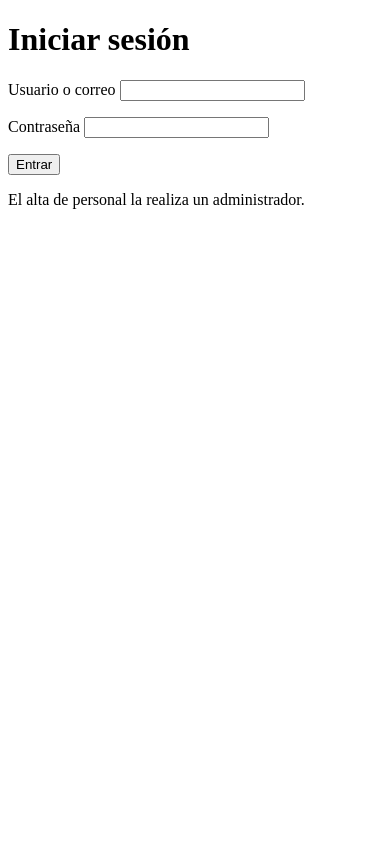
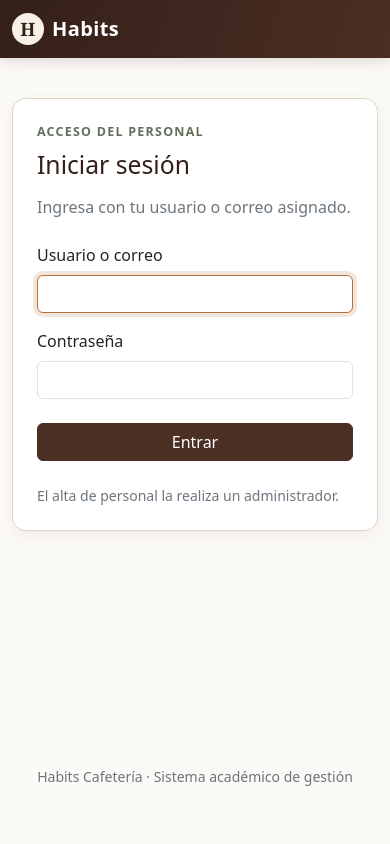
Before and after one commit to A625A/Habits, a Flask app: page /auth/login in a window 390 px wide. Run offline with Flask 3, Linux system fonts and the light colour scheme; some libraries are stand-ins or nearby versions.

Commit message:
Agrega la plantilla compartida y la navegación principal

```diff
--- /dev/null
+++ b/app/static/css/styles.css
@@ -0,0 +1,253 @@
+:root {
+  --habits-coffee: #4b2e24;
+  --habits-coffee-dark: #342019;
+  --habits-caramel: #b56f3b;
+  --habits-cream: #f7f1e8;
+  --habits-sage: #62705b;
+  --habits-ink: #292522;
+  --habits-border: #ded4c8;
+}
+
+body {
+  min-height: 100vh;
+  color: var(--habits-ink);
+  background: #fcfaf7;
+}
+
+.skip-link {
+  position: fixed;
+  top: -4rem;
+  left: 1rem;
+  z-index: 1100;
+  padding: .65rem 1rem;
+  color: #fff;
+  background: var(--habits-coffee-dark);
+  border-radius: .4rem;
+}
+
+.skip-link:focus {
+  top: 1rem;
+}
+
+.habits-navbar {
+  background: linear-gradient(110deg, var(--habits-coffee-dark), var(--habits-coffee));
+  box-shadow: 0 2px 14px rgb(52 32 25 / 18%);
+}
+
+.navbar-brand {
+  font-weight: 700;
+  letter-spacing: .02em;
+}
+
+.brand-mark {
+  display: inline-grid;
+  width: 2rem;
+  height: 2rem;
+  place-items: center;
+  color: var(--habits-coffee-dark);
+  background: var(--habits-cream);
+  border-radius: 50%;
+  font-family: Georgia, serif;
+  font-size: 1.15rem;
+}
+
+.account-link {
+  color: rgb(255 255 255 / 86%);
+  text-decoration: none;
+}
+
+.account-link:hover,
+.account-link:focus,
+.account-link.active {
+  color: #fff;
+}
+
+.role-label {
+  margin-left: .35rem;
+  padding: .2rem .5rem;
+  color: var(--habits-coffee-dark);
+  background: var(--habits-cream);
+  border-radius: 999px;
+  font-size: .72rem;
+  font-weight: 700;
+  text-transform: capitalize;
+}
+
+.page-shell {
+  min-height: calc(100vh - 10rem);
+  padding-top: 2.5rem;
+  padding-bottom: 2.5rem;
+}
+
+.hero-panel {
+  padding: clamp(1.5rem, 4vw, 3rem);
+  overflow: hidden;
+  background:
+    radial-gradient(circle at 90% 15%, rgb(181 111 59 / 18%), transparent 32%),
+    var(--habits-cream);
+  border: 1px solid var(--habits-border);
+  border-radius: 1rem;
+}
+
+.hero-panel h1,
+.auth-card h1 {
+  color: var(--habits-coffee-dark);
+}
+
+.eyebrow {
+  color: var(--habits-sage);
+  font-size: .78rem;
+  font-weight: 700;
+  letter-spacing: .1em;
+  text-transform: uppercase;
+}
+
+.section-heading {
+  display: flex;
+  align-items: end;
+  justify-content: space-between;
+  gap: 1rem;
+  margin-bottom: 1.25rem;
+}
+
+.module-card,
+.auth-card,
+.report-card {
+  border-color: var(--habits-border);
+  border-radius: .85rem;
+  box-shadow: 0 .3rem 1rem rgb(75 46 36 / 7%);
+}
+
+.module-card {
+  transition: transform .15s ease, box-shadow .15s ease;
+}
+
+.module-card:hover {
+  transform: translateY(-2px);
+  box-shadow: 0 .6rem 1.4rem rgb(75 46 36 / 11%);
+}
+
+.featured-card {
+  border-top: .3rem solid var(--habits-caramel);
+}
+
+.status-pill {
+  display: inline-block;
+  padding: .28rem .6rem;
+  border-radius: 999px;
+  font-size: .72rem;
+  font-weight: 700;
+  letter-spacing: .02em;
+}
+
+.status-ready {
+  color: #33512e;
+  background: #e8f1e4;
+}
+
+.status-pending {
+  color: #72501f;
+  background: #f8ebce;
+}
+
+.pending-module {
+  padding: 1.25rem;
+  background: #fff;
+  border: 1px dashed #cbbbaa;
+  border-radius: .75rem;
+}
+
+.auth-wrap {
+  max-width: 38rem;
+  margin-inline: auto;
+}
+
+.auth-card .card-body {
+  padding: clamp(1.5rem, 4vw, 2.5rem);
+}
+
+.form-control:focus,
+.form-select:focus {
+  border-color: var(--habits-caramel);
+  box-shadow: 0 0 0 .25rem rgb(181 111 59 / 18%);
+}
+
+.btn-primary {
+  --bs-btn-bg: var(--habits-coffee);
+  --bs-btn-border-color: var(--habits-coffee);
+  --bs-btn-hover-bg: var(--habits-coffee-dark);
+  --bs-btn-hover-border-color: var(--habits-coffee-dark);
+  --bs-btn-active-bg: var(--habits-coffee-dark);
+  --bs-btn-active-border-color: var(--habits-coffee-dark);
+}
+
+.btn-outline-primary {
+  --bs-btn-color: var(--habits-coffee);
+  --bs-btn-border-color: var(--habits-coffee);
+  --bs-btn-hover-bg: var(--habits-coffee);
+  --bs-btn-hover-border-color: var(--habits-coffee);
+  --bs-btn-active-bg: var(--habits-coffee-dark);
+  --bs-btn-active-border-color: var(--habits-coffee-dark);
+}
+
+.table-responsive {
+  border: 1px solid var(--habits-border);
+  border-radius: .65rem;
+}
+
+.table {
+  margin-bottom: 0;
+}
+
+.table thead th {
+  color: #fff;
+  background: var(--habits-coffee);
+  border-color: #654337;
+  white-space: nowrap;
+}
+
+.table tfoot th,
+.table tfoot td {
+  background: var(--habits-cream);
+  border-top: 2px solid var(--habits-border);
+}
+
+.empty-state {
+  padding: 2rem;
+  text-align: center;
+  background: #fff;
+  border: 1px dashed #cbbbaa;
+  border-radius: .65rem;
+}
+
+.report-index {
+  display: flex;
+  flex-wrap: wrap;
+  gap: .55rem .9rem;
+  padding: 1rem 1.15rem;
+  background: var(--habits-cream);
+  border: 1px solid var(--habits-border);
+  border-radius: .65rem;
+}
+
+.report-index a {
+  color: var(--habits-coffee);
+  font-weight: 600;
+}
+
+.report-card {
+  scroll-margin-top: 1.5rem;
+}
+
+@media (max-width: 991.98px) {
+  .account-link {
+    display: inline-block;
+    padding: .5rem 0;
+  }
+}
+
+@media (prefers-reduced-motion: reduce) {
+  .module-card {
+    transition: none;
+  }
+}
--- a/app/templates/auth/login.html
+++ b/app/templates/auth/login.html
@@ -1,33 +1,26 @@
-<!doctype html>
-<html lang="es">
-<head>
-  <meta charset="utf-8">
-  <meta name="viewport" content="width=device-width, initial-scale=1">
-  <title>Iniciar sesión · Habits</title>
-</head>
-<body>
-  <main>
-    <h1>Iniciar sesión</h1>
-    {% if error %}
-      <p role="alert">{{ error }}</p>
-    {% endif %}
-    <form method="post">
-      <input type="hidden" name="csrf_token" value="{{ csrf_token }}">
-      <p>
-        <label>
-          Usuario o correo
-          <input type="text" name="email" autocomplete="username" maxlength="254" required>
-        </label>
-      </p>
-      <p>
-        <label>
-          Contraseña
-          <input type="password" name="password" autocomplete="current-password" maxlength="128" required>
-        </label>
-      </p>
-      <button type="submit">Entrar</button>
-    </form>
-    <p>El alta de personal la realiza un administrador.</p>
-  </main>
-</body>
-</html>
+{% extends "base.html" %}
+{% block title %}Iniciar sesión · Habits{% endblock %}
+{% block content %}
+  <div class="auth-wrap">
+    <div class="card auth-card">
+      <div class="card-body">
+        <p class="eyebrow mb-2">Acceso del personal</p>
+        <h1 class="h2 mb-3">Iniciar sesión</h1>
+        <p class="text-secondary mb-4">Ingresa con tu usuario o correo asignado.</p>
+        <form method="post">
+          <input type="hidden" name="csrf_token" value="{{ csrf_token }}">
+          <div class="mb-3">
+            <label class="form-label" for="email">Usuario o correo</label>
+            <input class="form-control" id="email" type="text" name="email" autocomplete="username" maxlength="254" required autofocus>
+          </div>
+          <div class="mb-4">
+            <label class="form-label" for="password">Contraseña</label>
+            <input class="form-control" id="password" type="password" name="password" autocomplete="current-password" maxlength="128" required>
+          </div>
+          <button class="btn btn-primary w-100" type="submit">Entrar</button>
+        </form>
+        <p class="small text-secondary mt-4 mb-0">El alta de personal la realiza un administrador.</p>
+      </div>
+    </div>
+  </div>
+{% endblock %}
--- /dev/null
+++ b/app/templates/base.html
@@ -0,0 +1,64 @@
+<!doctype html>
+<html lang="es">
+<head>
+  <meta charset="utf-8">
+  <meta name="viewport" content="width=device-width, initial-scale=1">
+  <meta name="color-scheme" content="light">
+  <title>{% block title %}Habits{% endblock %}</title>
+  <link rel="preconnect" href="https://cdn.jsdelivr.net">
+  <link href="https://cdn.jsdelivr.net/npm/bootstrap@5.3.3/dist/css/bootstrap.min.css" rel="stylesheet">
+  <link href="{{ url_for('static', filename='css/styles.css') }}" rel="stylesheet">
+  {% block head %}{% endblock %}
+</head>
+<body>
+  <a class="skip-link" href="#contenido">Saltar al contenido</a>
+  <header>
+    <nav class="navbar navbar-expand-lg navbar-dark habits-navbar" aria-label="Navegación principal">
+      <div class="container">
+        <a class="navbar-brand d-flex align-items-center gap-2" href="{{ url_for('inicio.index') if g.get('user') else url_for('auth.login') }}">
+          <span class="brand-mark" aria-hidden="true">H</span>
+          <span>Habits</span>
+        </a>
+        {% if g.get('user') %}
+          <button class="navbar-toggler" type="button" data-bs-toggle="collapse" data-bs-target="#navHabits" aria-controls="navHabits" aria-expanded="false" aria-label="Mostrar navegación">
+            <span class="navbar-toggler-icon"></span>
+          </button>
+          <div class="collapse navbar-collapse" id="navHabits">
+            <ul class="navbar-nav me-auto mb-2 mb-lg-0">
+              <li class="nav-item"><a class="nav-link{% if request.endpoint == 'inicio.index' %} active{% endif %}" href="{{ url_for('inicio.index') }}">Inicio</a></li>
+              {% if g.user.rol in ['administrador', 'gerente'] %}
+                <li class="nav-item"><a class="nav-link{% if request.blueprint == 'reportes' %} active{% endif %}" href="{{ url_for('reportes.index') }}">Reportes</a></li>
+              {% endif %}
+              {% if g.user.rol == 'administrador' %}
+                <li class="nav-item"><a class="nav-link{% if request.endpoint == 'auth.register' %} active{% endif %}" href="{{ url_for('auth.register') }}">Personal</a></li>
+              {% endif %}
+            </ul>
+            <a class="nav-link account-link{% if request.endpoint == 'auth.account' %} active{% endif %}" href="{{ url_for('auth.account') }}">
+              {{ g.user.nombre }} <span class="role-label">{{ g.user.rol }}</span>
+            </a>
+          </div>
+        {% endif %}
+      </div>
+    </nav>
+  </header>
+
+  <main id="contenido" class="container page-shell" tabindex="-1">
+    {% for message in get_flashed_messages() %}
+      <div class="alert alert-success alert-dismissible fade show" role="status">
+        {{ message }}
+        <button type="button" class="btn-close" data-bs-dismiss="alert" aria-label="Cerrar"></button>
+      </div>
+    {% endfor %}
+    {% if error %}
+      <div class="alert alert-danger" role="alert">{{ error }}</div>
+    {% endif %}
+    {% block content %}{% endblock %}
+  </main>
+
+  <footer class="container py-4 text-center text-secondary small">
+    Habits Cafetería · Sistema académico de gestión
+  </footer>
+  <script src="https://cdn.jsdelivr.net/npm/bootstrap@5.3.3/dist/js/bootstrap.bundle.min.js"></script>
+  {% block scripts %}{% endblock %}
+</body>
+</html>
```
Also changed, not shown: app/routes/inicio.py (+11 -2 lines), app/templates/auth/cuenta.html (+26 -18 lines), app/templates/auth/register.html (+40 -51 lines), app/templates/index.html (added, +82 -0 lines).
